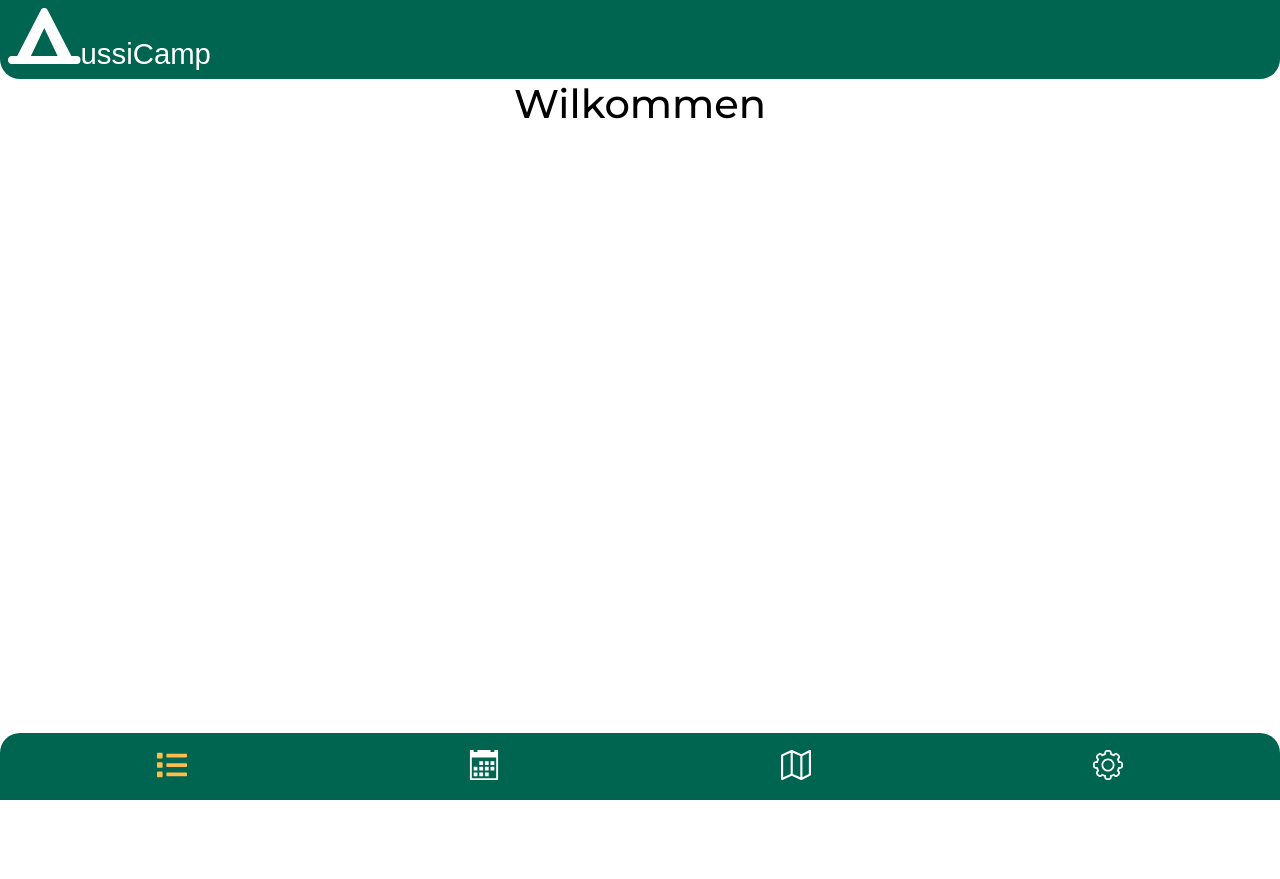
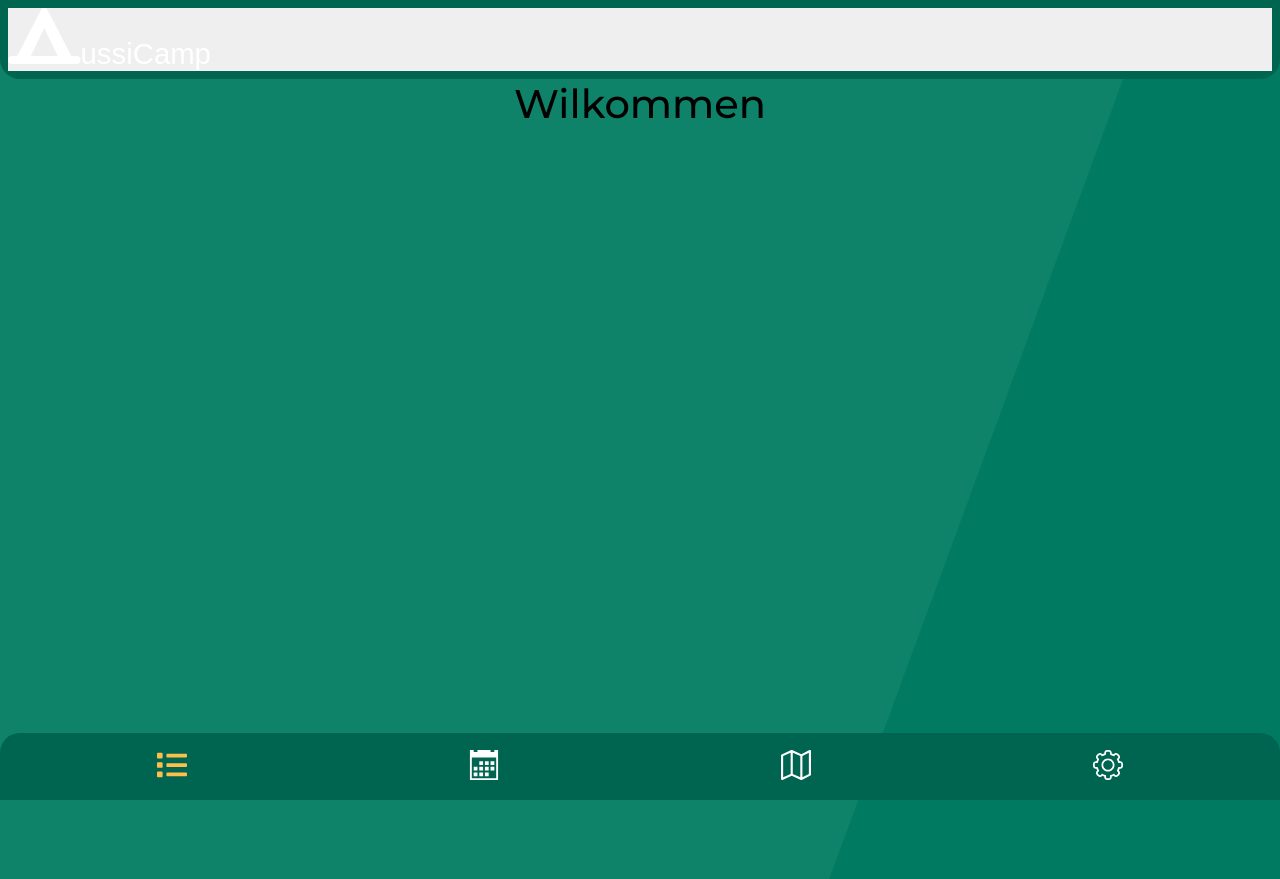
Before and after one commit to m-wiemers/aussicamp, a Next.js app: page / in a window 1280 px wide. Before the commit the page ends 800 px from the top, so only its background shows below. Built offline with nearby package versions, Linux system fonts and the light colour scheme.

Commit message:
💄 Add StartPage

```diff
--- a/components/logo/Logo.module.css
+++ b/components/logo/Logo.module.css
@@ -1,5 +1,5 @@
 .container {
-  background-color: var(--main-color);
+  /* background-color: var(--main-color); */
   text-align: center;
 }
 
--- a/styles/Home.module.css
+++ b/styles/Home.module.css
@@ -1,13 +1,23 @@
 .container {
-  display: grid;
-  grid-template-rows: auto;
-  align-items: center;
+  background-color: var(--secondary-color);
+  background-image: url(../public/background.svg);
+  background-size: 90vw;
+  background-repeat: no-repeat;
 }
 
 .main {
+  display: grid;
+  grid-template-rows: 35% 1fr;
   text-align: center;
+  justify-content: center;
+  height: 100vh;
 }
 
-.footer {
-  height: 4em;
+.logo {
+  grid-row: 2;
 }
+
+.button {
+  grid-row: end;
+  margin-bottom: 3em;
+}
```
Also changed, not shown: public/background.svg (added).
